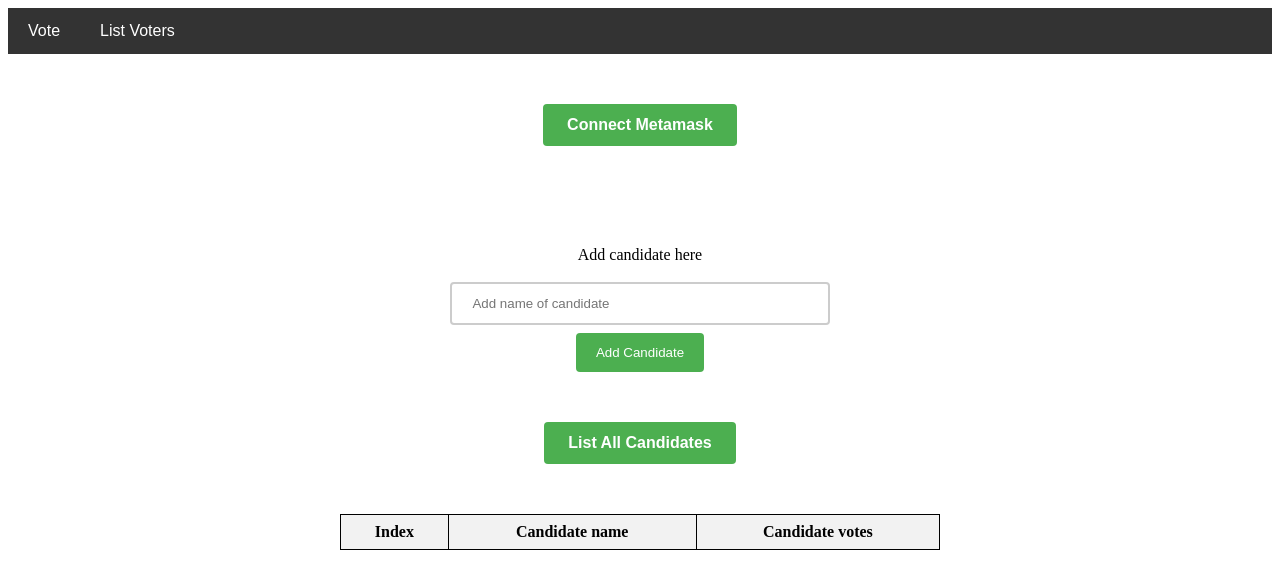
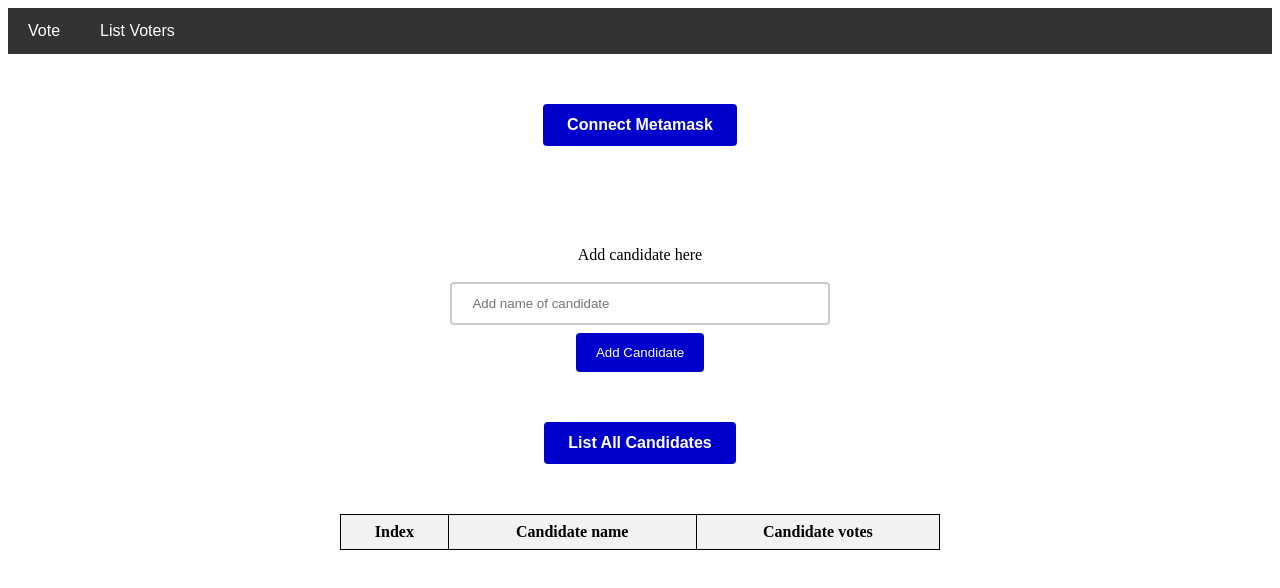
Before and after one commit to Cwlouis66/Vote, a website: page ListVoters.html in a window 1280 px wide. Drawn offline with Linux system fonts and the light colour scheme.

Commit message:
colour changed

```diff
--- a/ListVoters.html
+++ b/ListVoters.html
@@ -9,7 +9,7 @@
 	<style>
 
 button {
-			background-color: #4CAF50;
+			background-color: #0000cd ;
 			color: white;
 			padding: 12px 24px;
 			border: none;
@@ -22,7 +22,7 @@ button {
 		}
 
 		button:hover {
-			background-color: #3e8e41;
+			background-color: #0000cd ;
 		}
 
 		/* Paragraph styles */
@@ -60,7 +60,7 @@ button {
 		}
 
 		input[type=submit] {
-			background-color: #4CAF50;
+			background-color: #0000cd ;
 			color: white;
 			padding: 12px 20px;
 			border: none;
@@ -69,7 +69,7 @@ button {
 		}
 
 		input[type=submit]:hover {
-			background-color: #45a049;
+			background-color: #0000cd ;
 		}
 
 		.container {
```
Also changed, not shown: index.html (+4 -4 lines).
